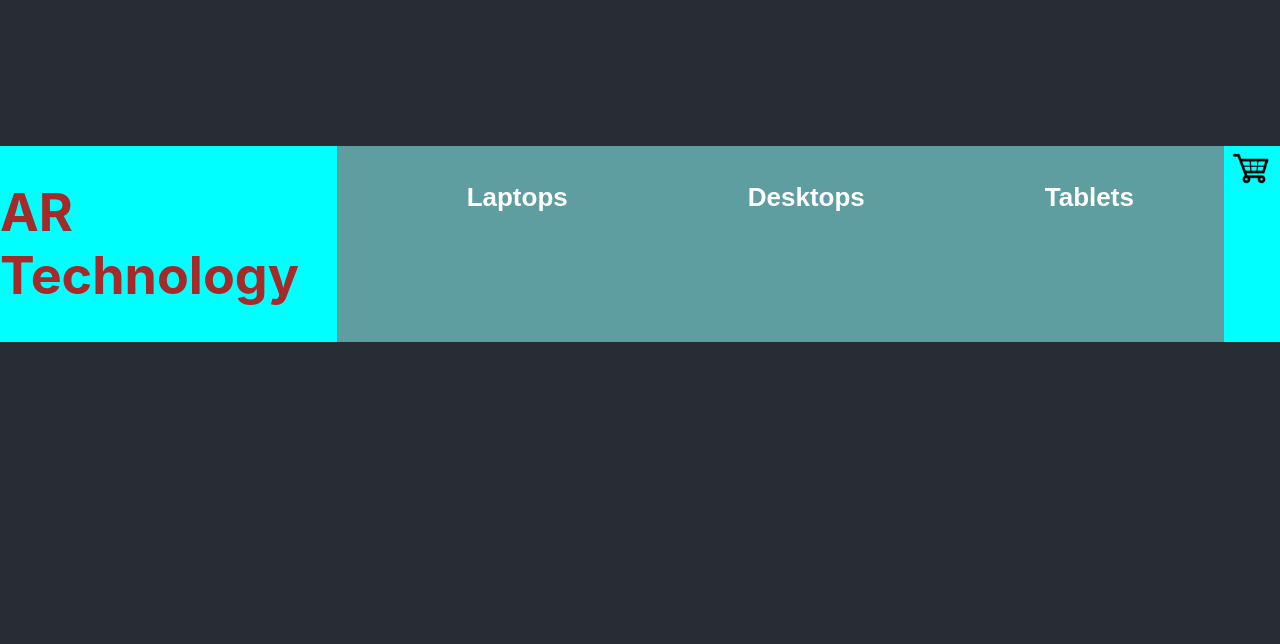
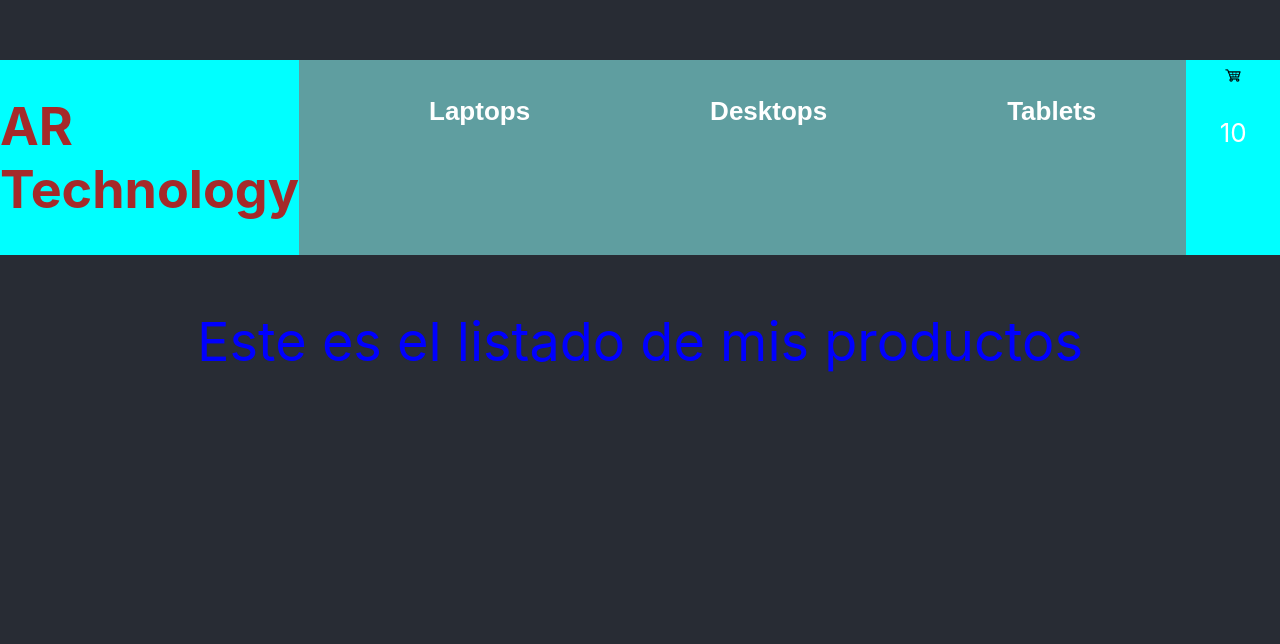
Before and after one commit to aleresk/Carrito, a React (Create React App) app in the folder carrito/: page / in a window 1280 px wide. Shown: the part 156-800 px from the top of the page. Built offline with nearby package versions, Linux system fonts and the light colour scheme.

Commit message:
carrio version 1

```diff
--- a/carrito/src/App.css
+++ b/carrito/src/App.css
@@ -73,7 +73,8 @@ li{
   font-weight: bold;
 }
 .cartLogo{
-  width: 80%;
+  width: 20%;
+  display:inline-block
 }
 
 .listaProd {
@@ -82,6 +83,6 @@ li{
 }
 
 .cartWidget{
-  width: 5%;
+  width: 30%;
 }
 /*ESTA ES LA PARTE QUE AGREGO YO PARA MI PROYECTO*/
--- a/carrito/src/App.js
+++ b/carrito/src/App.js
@@ -6,12 +6,9 @@ function App() {
     <div className="App">
       <header className="App-header">
         <NavBar/>
-
+        <Lista greeting ="Este es el listado de mis productos"/>
       </header>
 
-       <section>
-          <Lista/>
-       </section>
     </div>
   );
 }
--- a/carrito/src/components/CartWidget.jsx
+++ b/carrito/src/components/CartWidget.jsx
@@ -1,6 +1,11 @@
 import cartLogo from './../logo_cart.png';
-const CartWidget = () => {
-    return <img src={cartLogo} className="cartLogo" alt='AR Technology' title='AR Technology'/>
+const CartWidget = ({cant}) => {
+    return (
+    <div>
+        <img src={cartLogo} className="cartLogo" alt='AR Technology' title='AR Technology'/>
+        <p>{cant}</p>
+    </div>
+    )
 }
 
 export default CartWidget;
--- a/carrito/src/components/ItemListContainer.jsx
+++ b/carrito/src/components/ItemListContainer.jsx
@@ -1,7 +1,7 @@
 
 
-const Lista = () => {
-    return (<p className="listaProd">Este es el listado de mis productos</p>);
+const Lista = ({greeting}) => {
+    return (<p className="listaProd">{greeting}</p>);
 }
 
 export default Lista;
--- a/carrito/src/components/NavBar.jsx
+++ b/carrito/src/components/NavBar.jsx
@@ -17,7 +17,7 @@ const NavBar = () => {
 
         </nav>
         <div className="cartWidget">
-            <CartWidget/>
+            <CartWidget cant="10"/>
         </div>
         </div></>
     )
```
